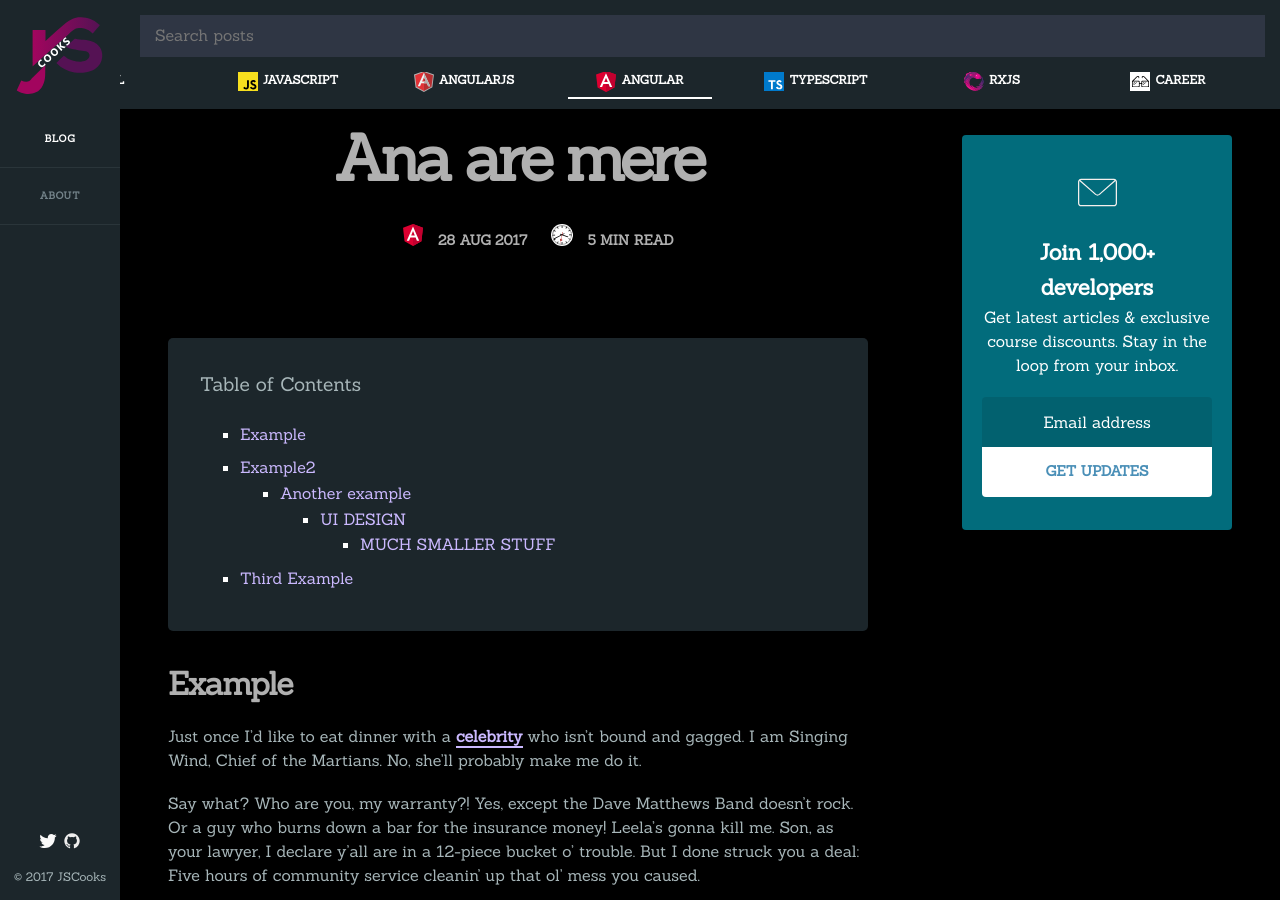
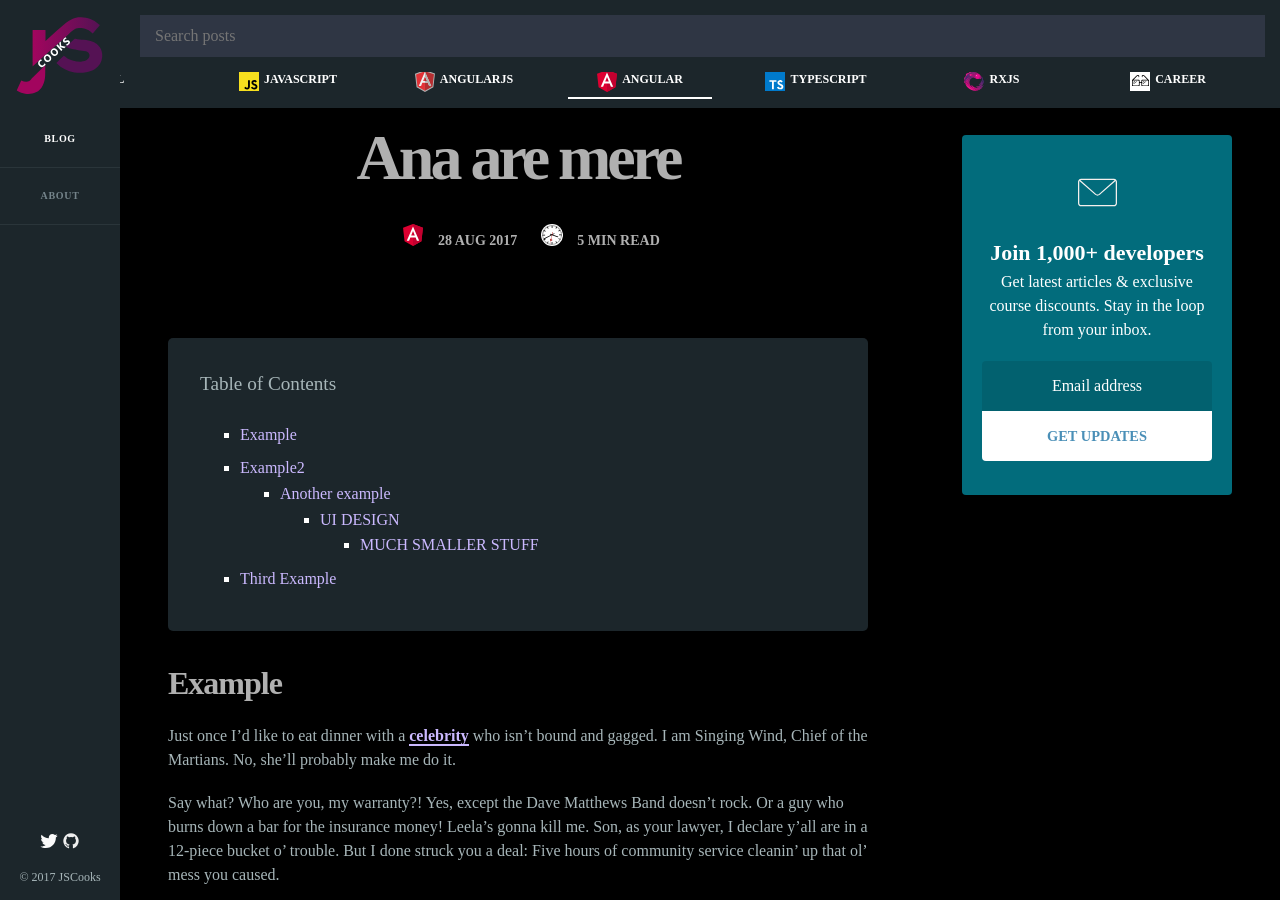
Before and after one commit to jscoox/jscoox.github.com, a Jekyll site: the page built from _posts/2017-08-29-ana-are-mere.md, in a window 1280 px wide and 900 px high. Built offline with Jekyll 4.4.1, drawn with Linux system fonts in a browser that asks for light colours.

Commit message:
Update head.html

```diff
--- a/_includes/head.html
+++ b/_includes/head.html
@@ -6,7 +6,9 @@
     <link href='//s.w.org' rel='dns-prefetch'>
     <link href="feed/" rel="alternate" title="JS Cooks" type="application/rss+xml">
 
-    <link href="https://fonts.googleapis.com/css?family=Sanchez" rel="stylesheet">
+    <link href='https://fonts.googleapis.com/css?family=Montserrat:400,700&#038;subset=latin' id='montserrat-css' media='all' rel='stylesheet' type='text/css'>
+    <link href='https://fonts.googleapis.com/css?family=Roboto:400,400italic,700,700italic&#038;subset=latin' id='roboto-css' media='all' rel='stylesheet' type='text/css'>
+    <!-- <link href="https://fonts.googleapis.com/css?family=Sanchez" rel="stylesheet"> -->
     <link href='https://www.jscooks.com/-res/css/main.css' media='all' rel='stylesheet' type='text/css'>
 
     <link href="https://www.jscooks.com/-res/logo_jcoox.png" rel="icon" sizes="32x32">
```
